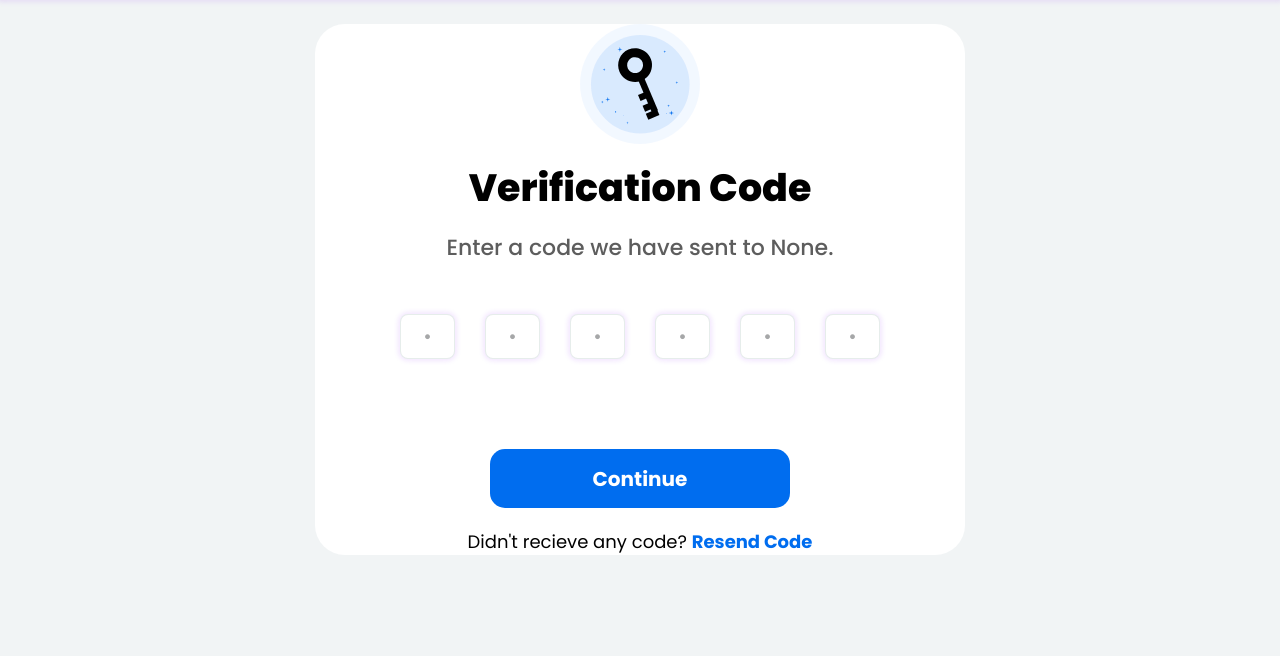
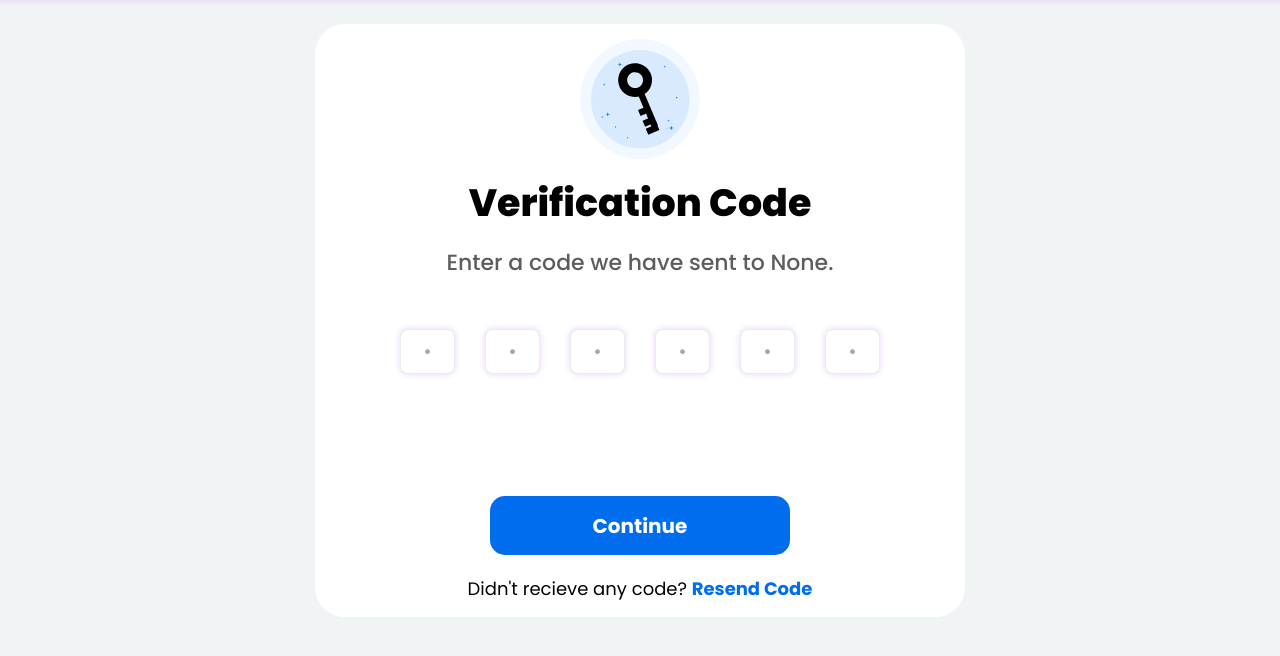
Before and after one commit to hassanarifbinarif/aisearchbot, a Django app: page /verify-code/ in a window 1280 px wide. Shown: the part 70-726 px from the top of the page. Run offline with Django 4.2, Linux system fonts and the light colour scheme.

Commit message:
desing issues fixed on verify code page and error fixed on reset password page.

```diff
--- a/asb/views.py
+++ b/asb/views.py
@@ -115,16 +115,19 @@
     context ={}
     context['hide_nav_func'] =True
     email = request.session.get('email')
-    user = User.objects.get(email = email)
-    form = AdminPasswordChangeForm(user)
+    try:
+        user = User.objects.get(email = email)
+        form = AdminPasswordChangeForm(user)
 
-    if request.method == 'POST':
-        form = AdminPasswordChangeForm(data=request.POST, user=user)
-        if form.is_valid():
-            form.save()
-            messages.success(request, 'Password is successfully Reset')
-            return redirect('super_admin_login')
-        print(form.errors)
+        if request.method == 'POST':
+            form = AdminPasswordChangeForm(data=request.POST, user=user)
+            if form.is_valid():
+                form.save()
+                messages.success(request, 'Password is successfully Reset')
+                return redirect('super_admin_login')
+            print(form.errors)
+    except Exception as e:
+        print(e)
     context['form'] = form
     return render(request, 'abs-authentication/reset-password.html', context)
 
--- a/static/aisearchbot/authentication/css/verify_code.css
+++ b/static/aisearchbot/authentication/css/verify_code.css
@@ -10,7 +10,7 @@
     max-width: 650px;
     width: 100%;
     border-radius: 30px;
-    padding: 15pxpx;
+    padding: 15px;
 
     display: flex;
     flex-direction: column;
@@ -53,7 +53,7 @@
     display: flex;
     flex-direction: column;
     gap: 10px;
-    margin-bottom: 5rem;
+    margin-bottom: 7rem;
 }
 
 .login-input-group > .code-inputs {
```
